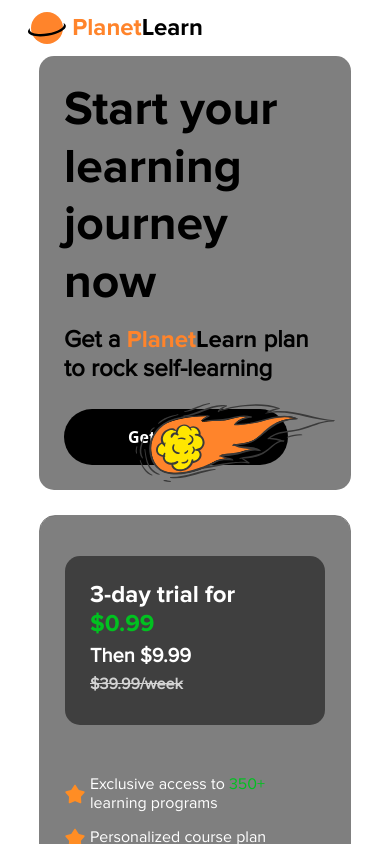
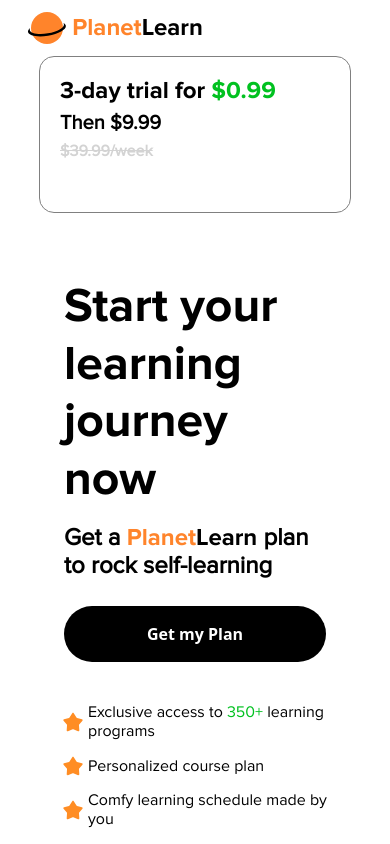
Before and after one commit to EvgeniyKiryanow/test-task, a Nuxt app: page / in a window 390 px wide. Shown: the top 844 px of the page. Built offline with nearby package versions, Linux system fonts and the light colour scheme.

Commit message:
start to add mobile ver

```diff
--- a/components/GetPlan/index.vue
+++ b/components/GetPlan/index.vue
@@ -1,6 +1,10 @@
 <template>
   <div :class="['get-plan', pageType]">
-      <PaymentPopUp :isPopup="isPopup" @update:isPopup="isPopup = $event" :pageType="pageType" />
+    <PaymentPopUp
+      :isPopup="isPopup"
+      @update:isPopup="isPopup = $event"
+      :pageType="pageType"
+    />
     <h1 class="get-plan__title">
       <span>Start</span> your learning journey <span>now</span>
     </h1>
@@ -14,7 +18,10 @@
       }}</span>
       plan to rock self-learning
     </h3>
-      <button @click="showPopup" class="font-bold py-4 px-16 rounded-full get-plan__button">
+    <button
+      @click="showPopup"
+      class="font-bold py-4 px-16 rounded-full get-plan__button"
+    >
       Get my Plan
     </button>
   </div>
@@ -61,6 +68,26 @@
 </script>
 
 <style lang="scss" scoped>
+@media (max-width: 940px) {
+  .get-plan {
+    margin-bottom: 0 !important;
+    padding: 25px;
+    border-radius: 10px 10px 0px 0px !important;
+    &.secondary {
+      h1,
+      h3 {
+        color: white;
+      }
+    }
+    &.main {
+      background: transparent;
+    }
+
+    button {
+      width: 100%;
+    }
+  }
+}
 .get-plan {
   &__title {
     font-family: "Proxima Nova Bold";
--- a/components/HomePage/index.vue
+++ b/components/HomePage/index.vue
@@ -4,13 +4,15 @@
     <div :class="`home-page__bg-${updatedPageType}`"></div>
     <TopHeader :pageType="updatedPageType" />
     <section>
-      <GetPlan :pageType="updatedPageType" />
+      <PriceAndTimer :pageType="updatedPageType" />
+      <!-- <GetPlan :pageType="updatedPageType" /> -->
       <TrialBox :pageType="updatedPageType" />
     </section>
   </div>
 </template>
 
 <script>
+import PriceAndTimer from "@/components/PriceAndTimer";
 import TopHeader from "@/components/TopHeader";
 import GetPlan from "@/components/GetPlan";
 import TrialBox from "@/components/TrialBox";
@@ -22,6 +24,7 @@
     TopHeader,
     GetPlan,
     TrialBox,
+    PriceAndTimer,
   },
   data() {
     return {
@@ -45,14 +48,14 @@
       margin: 0 10vw;
       flex-direction: column;
       & > div {
-      width:100%;
+        width: 100%;
         color: white;
       }
       div {
         &:first-child {
           margin-bottom: 25px;
-        background: rgba(0, 0, 0, 0.5);
-        padding: 25px;
+          // background: rgba(0, 0, 0, 0.5);
+          // padding: 25px;
           border-radius: 15px;
         }
       }
--- a/components/PaymentPopUp/index.vue
+++ b/components/PaymentPopUp/index.vue
@@ -191,15 +191,36 @@
       validCardNumber: false,
       validExpiryDate: false,
       validCVC: false,
-      rawData: null,
+      rawData: [],
     };
   },
   computed: {
     transformedCardNumber() {
-      this.cardNumber = this.cardNumber.replace(/\D/g, "").slice(0, 16);
+      //   this.cardNumber = this.cardNumber.replace(/\D/g, "").slice(0, 16);
+      //   let cleanedInput = this.cardNumber;
+      //   let formattedNumber = cleanedInput.replace(/(\d{4})/g, "$1 ");
+      //   this.rawData = formattedNumber.trim();
+      //   return formattedNumber.trim();
+
+      // --------
+    //   TODO: update
+      this.cardNumber = this.cardNumber.replace(/[^\d*-]/g, "").slice(0, 16);
       let cleanedInput = this.cardNumber;
-      let formattedNumber = cleanedInput.replace(/(\d{4})/g, "$1 ");
-      this.rawData = formattedNumber.trim();
+
+      this.rawData.push(cleanedInput.replace(/[^\d]/g, ""));
+      const filteredArray = this.rawData.filter(item => item !== "");
+      console.log(filteredArray, "waData");
+
+      let formattedNumber = cleanedInput
+        .replace(/\d{1,4}|\D{1,4}/g, function (match) {
+          if (/\d/.test(match)) {
+            return match.replace(/\d/g, "*");
+          } else {
+            return match;
+          }
+        })
+        .replace(/(.{4})(?!$)/g, "$1 ");
+
       return formattedNumber.trim();
     },
     years() {
@@ -233,6 +254,7 @@
   methods: {
     handleInput(event) {
       this.cardNumber = event.target.value;
+      console.log( event, ' event.target')
     },
     closePopup() {
       this.$emit("update:isPopup", false);
--- /dev/null
+++ b/components/PriceAndTimer/index.vue
@@ -0,0 +1,103 @@
+<template>
+  <div class="price-timer" :class="pageType">
+    <div class="price-timer__header-wrapper">
+      <div class="price-timer__header">
+        <h3 class="price-timer__days">
+          3-day trial for <span class="type-format">$0.99</span>
+        </h3>
+        <h4 class="price-timer__price">Then $9.99</h4>
+        <h5 class="price-timer__price-week">$39.99/week</h5>
+      </div>
+      <Timer :bgColor="pageType === 'main' ? '#00CA14' : '#4EAAFF'" :time="5" />
+    </div>
+  </div>
+</template>
+
+<script>
+import Timer from "@/components/LifeTimer";
+export default {
+  name: "PriceAndTimer",
+  components: { Timer },
+  props: {
+    pageType: {
+      type: String,
+      required: true,
+      default: "main",
+      validator: (value) => ["main", "secondary"].includes(value),
+    },
+  },
+};
+</script>
+
+<style lang="scss" scoped>
+@media (max-width: 940px) {
+  .price-timer {
+    &.secondary {
+      .price-timer__header-wrapper {
+        background: #00000099;
+      }
+    }
+    &.main {
+      .price-timer__header-wrapper {
+        background: white;
+        border: 1px solid grey;
+      }
+      h3,
+      h4 {
+        color: black;
+      }
+    }
+    &__header-wrapper {
+      padding: 20px !important;
+      margin-bottom: 15px !important;
+    }
+    &_header {
+      margin-bottom: 0 !important;
+    }
+  }
+}
+.price-timer {
+  &.main {
+    .type-format {
+      color: #01c120;
+    }
+  }
+  &.secondary {
+    .type-format {
+      color: var(--secondary-color);
+    }
+  }
+  &__header-wrapper {
+    display: flex;
+    justify-content: space-between;
+    align-items: center;
+    padding: 15px 0 25px 0;
+  }
+  &__days {
+    font-family: "Proxima Nova Bold";
+    font-size: 24px;
+    font-weight: 800;
+    line-height: 28.8px;
+    text-align: left;
+    padding-bottom: 5px;
+  }
+  &__price {
+    font-family: "Proxima Nova Regular";
+    font-size: 20px;
+    font-weight: 600;
+    line-height: 24px;
+    text-align: left;
+    padding-bottom: 5px;
+  }
+  &__price-week {
+    font-family: "Proxima Nova Regular";
+    font-size: 16px;
+    font-weight: 600;
+    line-height: 22.4px;
+    text-align: left;
+    text-decoration: line-through;
+    padding-bottom: 5px;
+    color: lightgray;
+  }
+}
+</style>
--- a/components/TrialBox/index.vue
+++ b/components/TrialBox/index.vue
@@ -1,37 +1,19 @@
 <template>
   <div :class="pageType" class="trial-box rounded rounded-2xl">
     <!-- TODO: update color and for SVG and for text -->
-    <div class="px-6 py-4">
+    <GetPlan :pageType="pageType" />
+    <div class="px-6 py-4 trial-box__information">
+      <!-- <PriceAndTimer :pageType="pageType" /> -->
+      <NuxtImg
+        v-if="pageType === 'secondary'"
+        class="trial-box__img"
+        src="/images/Rocket.svg"
+      />
       <NuxtImg
         v-if="pageType === 'main'"
         class="trial-box__img"
         src="/images/Asteroid.svg"
       />
-      <!-- <NuxtImg
-        v-if="pageType === 'main'"
-        class="trial-box__img"
-        src="/images/Ball.svg"
-      /> -->
-      <NuxtImg
-        v-if="pageType === 'secondary'"
-        class="trial-box__img"
-        src="/images/Rocket.svg"
-      />
-      <div class="trial-box__header">
-        <div>
-          <h3 class="trial-box__days">
-            3-day trial for <span class="type-format">$0.99</span>
-          </h3>
-          <h4 class="trial-box__price">Then $9.99</h4>
-          <h5 class="trial-box__price-week">$39.99/week</h5>
-        </div>
-        <div>
-          <Timer
-            :bgColor="pageType === 'main' ? '#00CA14' : 'rgba(78, 170, 255, 1)'"
-            :time="5"
-          />
-        </div>
-      </div>
       <div>
         <ul class="trial-box__items custom-icons">
           <li class="trial-box__item">
@@ -63,10 +45,11 @@
 </template>
 
 <script>
-import Timer from "./_components/timer.vue";
+import PriceAndTimer from "@/components/PriceAndTimer";
+import GetPlan from "@/components/GetPlan";
 export default {
   name: "TrialBox",
-  components: { Timer },
+  components: { PriceAndTimer, GetPlan },
   props: {
     pageType: {
       type: String,
@@ -79,6 +62,28 @@
 </script>
 
 <style lang="scss" scoped>
+@media (max-width: 940px) {
+  .trial-box {
+    &.main {
+      background-color: transparent !important;
+      border: unset !important;
+      .trial-box__information {
+        background: transparent;
+        li {
+          color: black;
+        }
+      }
+    }
+  }
+  .trial-box__img {
+    display: none;
+  }
+  .trial-box {
+    & > div {
+      background: rgba(0, 0, 0, 0.5);
+    }
+  }
+}
 .trial-box {
   position: relative;
   &.main {
@@ -104,38 +109,6 @@
     .trial-box__button {
       color: var(--secondary-color);
     }
-  }
-  &__header {
-    display: flex;
-    justify-content: space-between;
-    align-items: center;
-    padding: 15px 0 25px 0;
-  }
-  &__days {
-    font-family: "Proxima Nova Bold";
-    font-size: 24px;
-    font-weight: 800;
-    line-height: 28.8px;
-    text-align: left;
-    padding-bottom: 5px;
-  }
-  &__price {
-    font-family: "Proxima Nova Regular";
-    font-size: 20px;
-    font-weight: 600;
-    line-height: 24px;
-    text-align: left;
-    padding-bottom: 5px;
-  }
-  &__price-week {
-    font-family: "Proxima Nova Regular";
-    font-size: 16px;
-    font-weight: 600;
-    line-height: 22.4px;
-    text-align: left;
-    text-decoration: line-through;
-    padding-bottom: 5px;
-    color: lightgray;
   }
   &__img {
     position: absolute;
```
Also changed, not shown: components/LifeTimer/index.vue (renamed from components/TrialBox/_components/timer.vue). Lines whose indentation alone changed are shown as unchanged.
